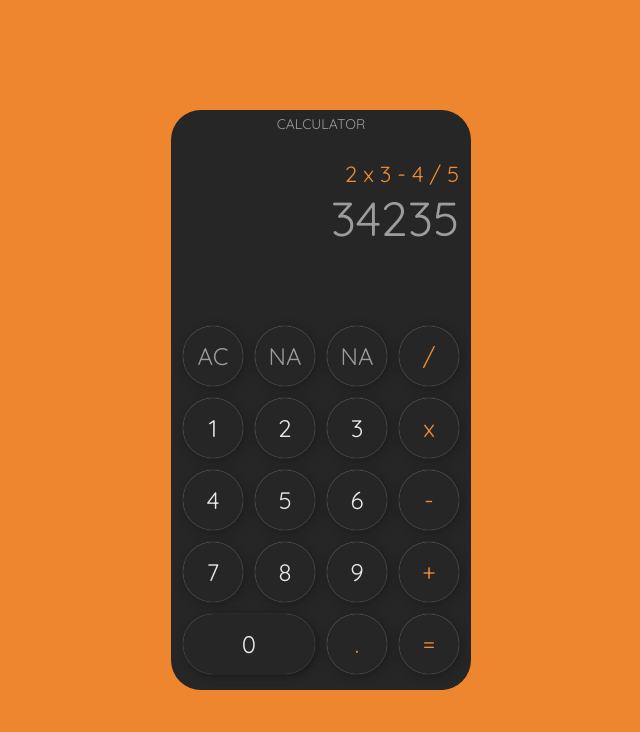
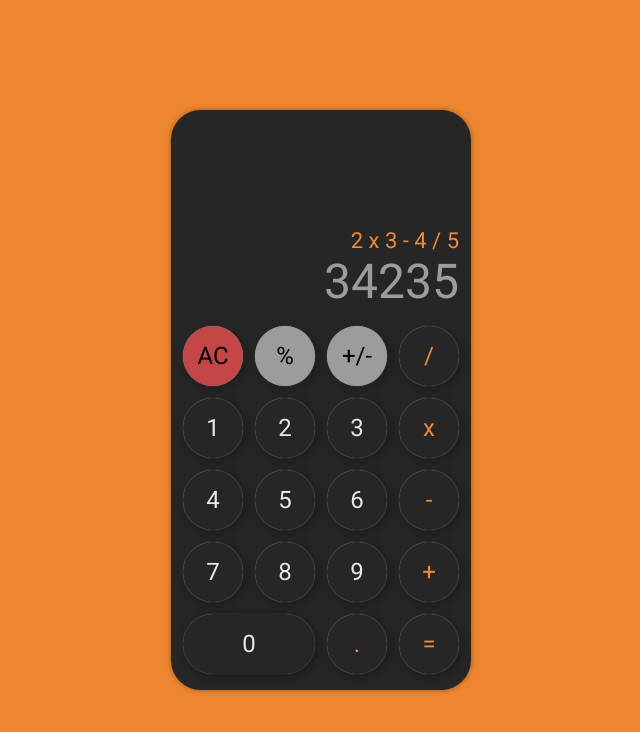
Before and after one commit to maruthimohan/js-calculator, a React (Create React App) app: page / in a window 1280 px wide. Shown: the top 732 px of the page, without its empty margins (319-959 px from the left). Built offline with nearby package versions, Linux system fonts and the light colour scheme.

Commit message:
Adding new styles for clear button and new fonts

```diff
--- a/public/index.html
+++ b/public/index.html
@@ -21,6 +21,7 @@
      -->
 
     <link href="https://fonts.googleapis.com/css2?family=Quicksand:wght@300;400&display=swap" rel="stylesheet">
+    <link href="https://fonts.googleapis.com/css2?family=Roboto:wght@300;400;500&display=swap" rel="stylesheet">
     <!--
       Notice the use of %PUBLIC_URL% in the tags above.
       It will be replaced with the URL of the `public` folder during the build.
--- a/src/components/App.scss
+++ b/src/components/App.scss
@@ -18,5 +18,7 @@ $calculator-background: #262626;
         left: 50%;
         top: 50%;
         transform: translate(-50%, -50%);
+
+        box-shadow: 0px 0px 5px rgba(0,0,0,0.4);
     }
 }
--- a/src/components/ButtonPanel.js
+++ b/src/components/ButtonPanel.js
@@ -12,29 +12,39 @@ export default class ButtonPanel extends React.Component {
     render() {
         return (
             <div className="button-panel">
-                <button className="button clear">AC</button>
-                <button className="button clear">NA</button>
-                <button className="button clear">NA</button>
-                <button className="button operator">/</button>
+                <button className="button clear-all">AC</button>
+                <button className="button clear">%</button>
+                <button className="button clear">+/-</button>
+                <button className="button operator">
+                    /
+                </button>
 
                 <button className="button number">1</button>
                 <button className="button number">2</button>
                 <button className="button number">3</button>
-                <button className="button operator">x</button>
+                <button className="button operator">
+                    x
+                </button>
 
                 <button className="button number">4</button>
                 <button className="button number">5</button>
                 <button className="button number">6</button>
-                <button className="button operator">-</button>
+                <button className="button operator">
+                    -
+                </button>
 
                 <button className="button number">7</button>
                 <button className="button number">8</button>
                 <button className="button number">9</button>
-                <button className="button operator">+</button>
+                <button className="button operator">
+                    +
+                </button>
 
                 <button className="button zero number">0</button>
-                <button className="button operator">.</button>
-                <button className="button operator">=</button>
+                <button className="button operator dot">.</button>
+                <button className="button operator">
+                    =
+                </button>
             </div>
         );
     }
--- a/src/components/ButtonPanel.scss
+++ b/src/components/ButtonPanel.scss
@@ -4,7 +4,7 @@ $button-shadow: #292929;
 $button-clear-color: #9c9c9c;
 $button-operator-color: #ee8a35;
 $button-number-color: #e9e9e9;
-$button-fonts: 'Quicksand', sans-serif;
+$button-fonts: 'Roboto', sans-serif;
 
 .button-panel {
     width: 300px;
@@ -38,11 +38,15 @@ $button-fonts: 'Quicksand', sans-serif;
         }
 
         &:active {
-            box-shadow: 0px 0px 1px rgba(255, 255, 255, 0.8);
+            box-shadow: 0px 0px 6px rgba(255, 255, 255, 0.2);
         }
 
         &.clear {
-            color: $button-clear-color;
+            background-color: $button-clear-color;
+        }
+
+        &.clear-all {
+            background-color: rgb(195, 71, 71);
         }
 
         &.operator {
--- a/src/components/Display.js
+++ b/src/components/Display.js
@@ -11,10 +11,12 @@ export default class Display extends React.Component {
 
     render() {
         return (
-            <div className="display">
-                <div className="header">CALCULATOR</div>
-                <div className="formula">2 x 3 - 4 / 5</div>
-                <div className="result">34235</div>
+            <div className="display-box">
+                {/* <div className="header">CALCULATOR</div> */}
+                <div className="display-content">
+                    <div className="formula">2 x 3 - 4 / 5</div>
+                    <div id="display" className="result">34235</div>
+                </div>
             </div>
         );
     }
--- a/src/components/Display.scss
+++ b/src/components/Display.scss
@@ -1,13 +1,12 @@
 // Component level variables
-$button-fonts: 'Quicksand', sans-serif;
+$button-fonts: 'Roboto', sans-serif;
 $button-operator-color: #ee8a35;
 $button-number-color: #e9e9e9;
 $button-clear-color: #9c9c9c;
 
-.display {
+.display-box {
     height: 200px;
     font-family: $button-fonts;
-    padding-top: 50px;
     position: relative;
     box-sizing: border-box;
 
@@ -20,20 +19,29 @@ $button-clear-color: #9c9c9c;
         transform: translateX(-50%);
     }
 
+    .display-content {
+        position: absolute;
+        padding: 0 12px;
+        bottom: 0;
+        width: 100%;
+        box-sizing: border-box;
+
         .formula {
             position: relative;
             color: $button-operator-color;
             font-size: 22px;
             text-align: right;
-        padding: 0 12px;
         }
 
         .result {
             position: relative;
             font-size: 48px;
             color: $button-clear-color;
-        padding: 0 12px;
             word-wrap: normal;
             text-align: right;
+            bottom: 0px;
         }
     }
+
+
+}
```
Also changed, not shown: src/symbols/minus.png (added), src/symbols/plus.png (added). Lines whose indentation alone changed are shown as unchanged.
